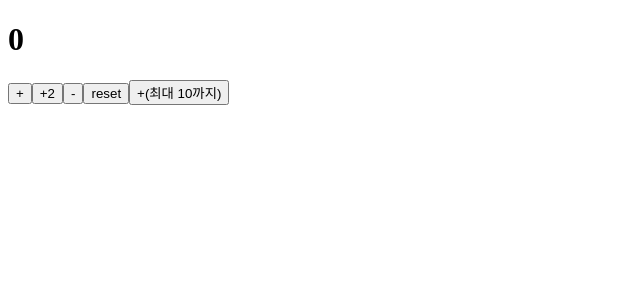
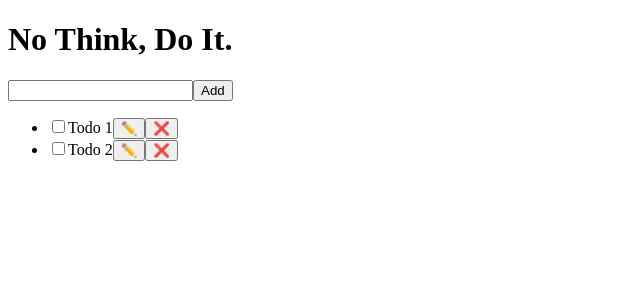
Before and after one commit to imdhxxk/Programming_3311, a React (Vite) app: page / in a window 1280 px wide. Shown: the top 300 px of the page, without its empty margins (0-640 px from the left). Built offline with nearby package versions, Linux system fonts and the light colour scheme.

Commit message:
TodoListApp 시작 💩, HTML

```diff
--- /dev/null
+++ b/src/TodoListApp.jsx
@@ -0,0 +1,27 @@
+export default function TodoListApp() {
+    return (
+        <div>
+            <h1>No Think, Do It.</h1>
+            <form>
+                <input type="text" name="todo" id="todo" /><button type="submit">Add</button>
+            </form>
+            <ul id="TodoList">
+                <li>
+                    <input type="checkbox" name="check1" id="check1" />
+                    <label htmlFor="check1">Todo 1</label>
+                    <button>✏️</button>
+                    <button>❌</button>
+                </li>
+
+                <li>
+                    <input type="checkbox" name="check2" id="check2" />
+                    <label htmlFor="check2">Todo 2</label>
+                    <button>✏️</button>
+                    <button>❌</button>
+                </li>
+
+            </ul>
+        </div>
+    );
+
+}
--- a/src/main.jsx
+++ b/src/main.jsx
@@ -1,10 +1,10 @@
 import { StrictMode } from 'react'
 import { createRoot } from 'react-dom/client'
 // import './index.css'
-import CounterApp from './CounterApp.jsx'
+import TodoListApp from './TodoListApp.jsx'
 
 createRoot(document.getElementById('root')).render(
   <StrictMode>
-    <CounterApp />
+    <TodoListApp />
   </StrictMode>,
 )
```
Also changed, not shown: 1 other file (tests, documents, lock files or other folders).
